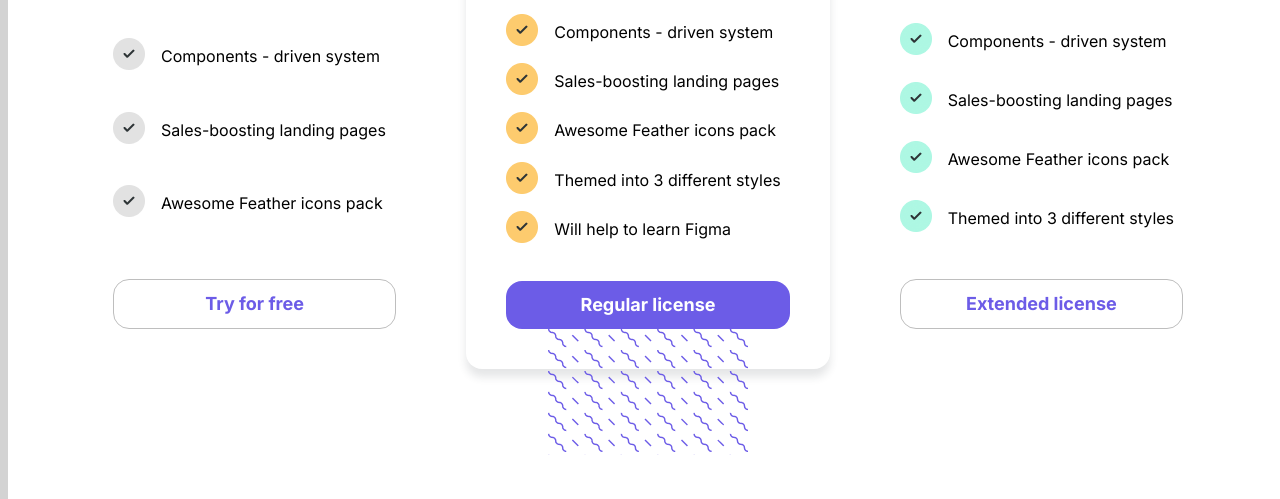
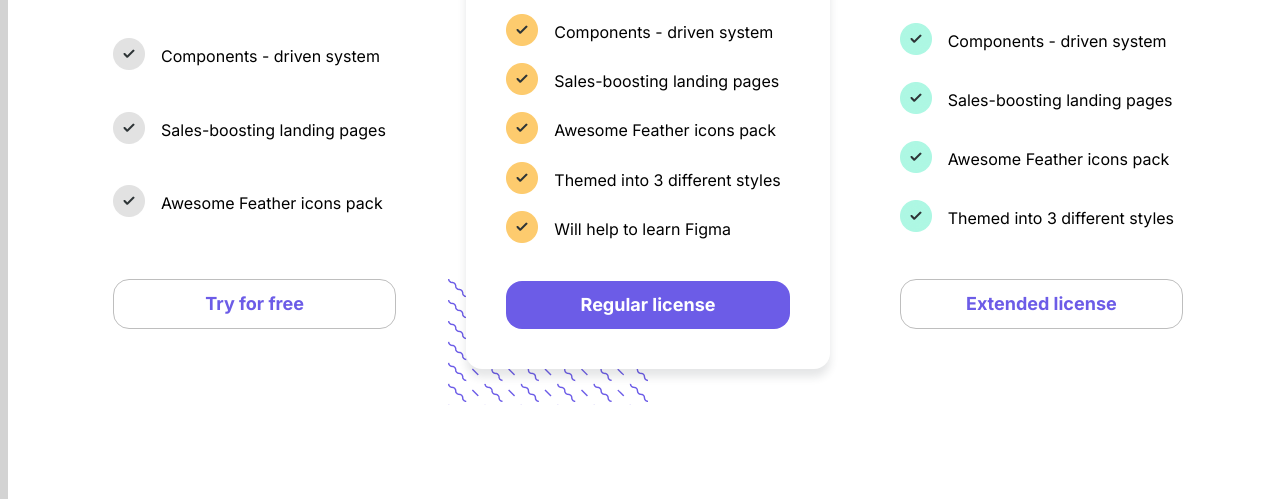
Before and after one commit to KristinaProject/Small-work, a plain HTML site: page 06.07/antrauzduotis/index.html in a window 1280 px wide. Shown: the part 391-890 px from the top of the page. Drawn offline with Linux system fonts and the light colour scheme.

Commit message:
done 100%

```diff
--- a/06.07/antrauzduotis/styles.css
+++ b/06.07/antrauzduotis/styles.css
@@ -82,6 +82,8 @@ main {
   width: 100%;
   flex-basis: 30%;
   padding: 40px;
+  background-color: white;
+  z-index: 1;
 }
 
 .pricing-title {
@@ -189,5 +191,8 @@ main {
 }
 
 .shadow {
-
+  position: relative;
+  bottom: 50px;
+  right: 100px;
+  z-index: 0;
 }
```
Also changed, not shown: 06.07/antrauzduotis/index.html (+1 -0 lines).
